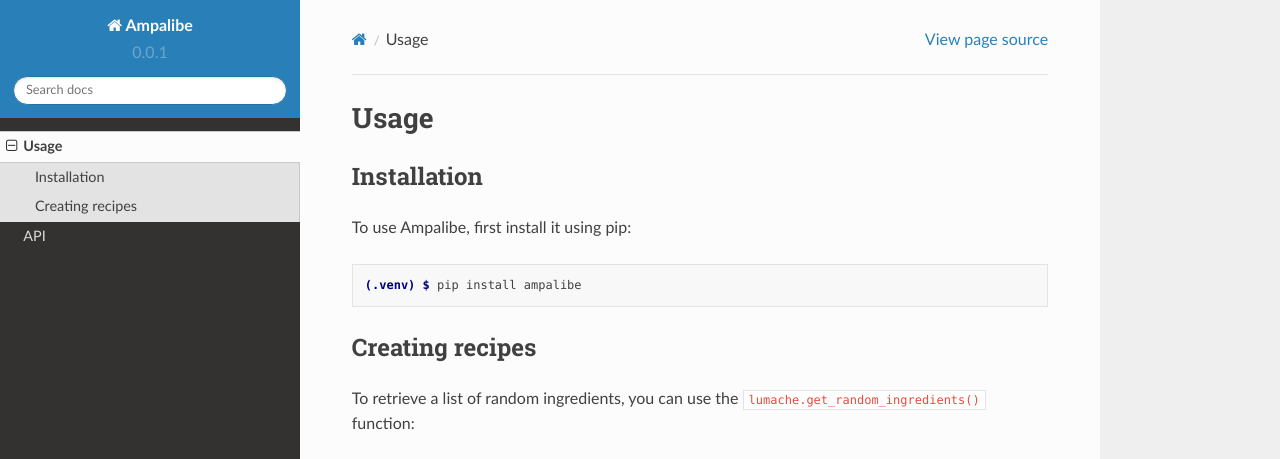
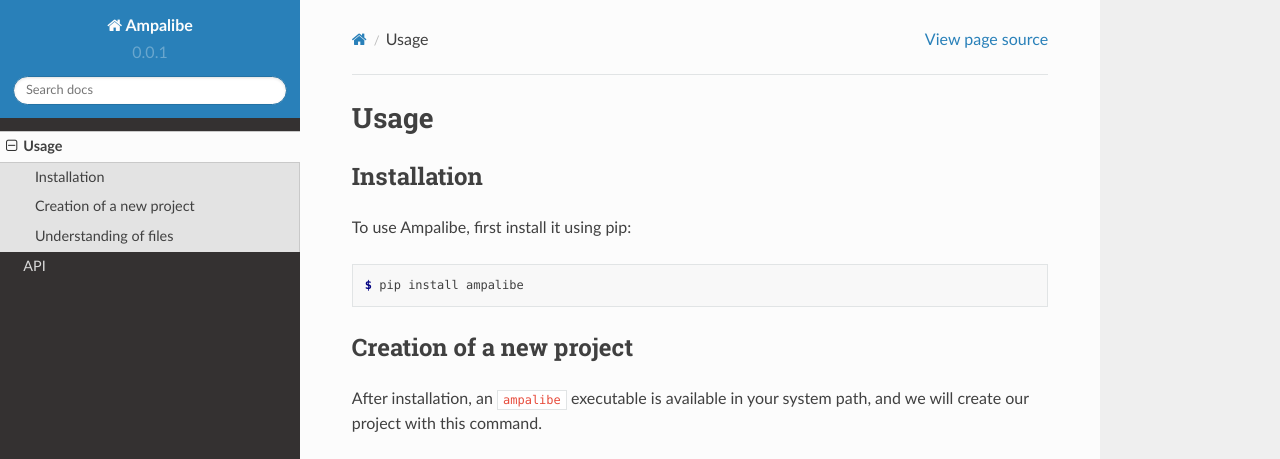
Before and after one commit to iTeam-S/Ampalibe, a Sphinx documentation site: the page built from docs/source/usage.rst, in a window 1280 px wide and 1095 px high. Shown: the top 459 px of the window. Built offline with Sphinx 7.4.7 and the Read the Docs theme 2.0.0, drawn with Linux system fonts in a browser that asks for light colours; some of the changed text lies outside the part shown; grey boxes are pictures that could not be loaded.

Commit message:
[IMP] Usage Doc 👌🏿

```diff
--- a/docs/source/index.rst
+++ b/docs/source/index.rst
@@ -1,7 +1,7 @@
 Welcome to Ampalibe's documentation!
 ===================================
 
-**Ampalibe** is a Python framework to quickly create bots or applications on facebook messenger
+**Ampalibe** is a Python framework to quickly create bots or applications on facebook messenger.
 It uses api from the `Messenger platforms <https://developers.facebook.com/docs/messenger-platform/>`_
 and offers a *simple* and *quick* functions to use it.
 
--- a/docs/source/usage.rst
+++ b/docs/source/usage.rst
@@ -10,24 +10,29 @@ To use Ampalibe, first install it using pip:
 
 .. code-block:: console
 
-   (.venv) $ pip install ampalibe
+   $ pip install ampalibe
 
-Creating recipes
-----------------
+Creation of a new project
+-------------------------
 
-To retrieve a list of random ingredients,
-you can use the ``lumache.get_random_ingredients()`` function:
+After installation, an ``ampalibe`` executable is available in your system path,
+and we will create our project with this command.
 
-.. autofunction:: lumache.get_random_ingredients
+.. code-block:: console
 
-The ``kind`` parameter should be either ``"meat"``, ``"fish"``,
-or ``"veggies"``. Otherwise, :py:func:`lumache.get_random_ingredients`
-will raise an exception.
+   $ ampalibe create myfirstbot
 
-.. autoexception:: lumache.InvalidKindError
+There will be a created directory named **myfirstbot/** and all the files contained in it.
 
-For example:
+.. note::
 
->>> import lumache
->>> lumache.get_random_ingredients()
-['shells', 'gorgonzola', 'parsley']
+   You can directly create projet without a new directory with **init** command
+
+.. code-block:: console
+
+   $ cd myExistingDirectory
+   $ ampalibe init
+
+
+Understanding of files
+-------------------------
```
